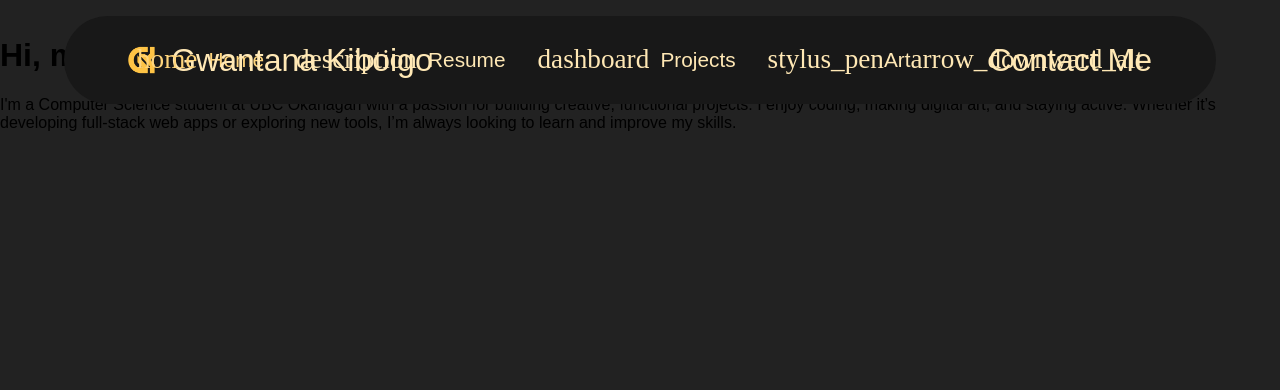
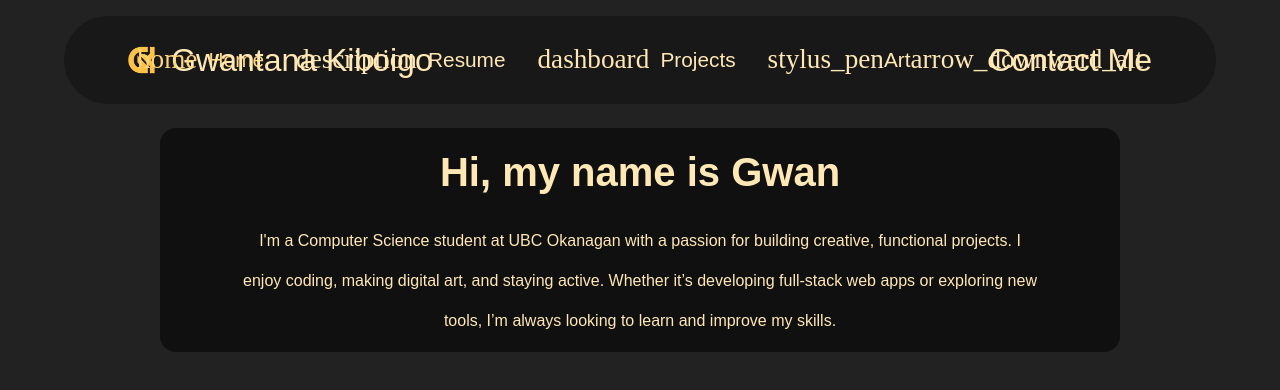
Before and after one commit to gwan-kib/portfolio-website-2, a React (Create React App) app in the folder my-portfolio/: page / in a window 1280 px wide. Shown: the top 390 px of the page. Built offline with nearby package versions, Linux system fonts and the light colour scheme; a web font is replaced by a local one.

Commit message:
V2.5.0 | super basic homepage set up + got the universal head to work properly

```diff
--- a/my-portfolio/src/components/UniversalHead.jsx
+++ b/my-portfolio/src/components/UniversalHead.jsx
@@ -1,15 +1,17 @@
 import { Helmet } from 'react-helmet';
+import '../styles/general-styles.css';
+import '../styles/navbar-styles.css';
+import '../styles/mainpage-styles.css';
 
-export default function CustomHead({ title }) {
+function UniversalHead({ title }) {
     return (
         <Helmet>
             <title>{title}</title>
             <link rel="icon" href="/reusables/websiteLogoGold.png" type="image/png" />
             <meta charSet="utf-8" />
             <meta name="viewport" content="width=device-width, initial-scale=1.0" />
-            <link rel="stylesheet" href="/styles/general-styles.css" />
-            <link rel="stylesheet" href="/styles/navbar-styles.css" />
-            <link rel="stylesheet" href="/styles/mainpage-styles.css" />
         </Helmet>
     );
 }
+
+export default UniversalHead;
--- a/my-portfolio/src/styles/mainpage-styles.css
+++ b/my-portfolio/src/styles/mainpage-styles.css
@@ -1,34 +1,39 @@
 #about-me-section {
-  background-color: #101010;
+    background: #101010;
+    color: #ffe8b5;
+
+    position: relative;
     display: flex;
+    flex-direction: column;
     justify-content: center;
     align-items: center;
 
-  width: 80%;
-  min-height: 100vh;
+    width: 75%;
+    height: 14rem;
 
-  padding: 4rem 2rem;
+    left: 50%;
+    transform: translateX(-50%);
 
-    padding: 6rem 2rem 4rem 2rem; /* Top padding compensates for navbar height */
-  box-sizing: border-box;
-  margin-top: 5.5rem; /* Match your navbar height */
+    margin-top: 7rem;
+
+    border-radius: 1rem;
+
 }
 
 #about-me-content {
-  width: 80%;
-  max-width: 800px;
-  text-align: left;
-  color: #ffe8b5;
+    text-align: center;
 }
 
 #about-me-title {
     font-size: 2.5rem;
     font-weight: 700;
-  margin-bottom: 1rem;
 }
 
 #about-me-description {
-  font-size: 1.3rem;
-  line-height: 1.8;
+    font-size: 1rem;
     font-weight: 400;
+    line-height: 2.5;
+
+    padding-left: 5rem;
+    padding-right: 5rem;
 }
--- a/my-portfolio/src/styles/navbar-styles.css
+++ b/my-portfolio/src/styles/navbar-styles.css
@@ -4,6 +4,8 @@
 #navbar {
     width: 90%;
     height: 5.5rem;
+
+    z-index: 100;
 
     position: fixed;
     top: 1rem;
--- a/my-portfolio/src/webpages/ArtCommissionsPage.js
+++ b/my-portfolio/src/webpages/ArtCommissionsPage.js
@@ -1,11 +1,11 @@
-import { useEffect } from 'react';
+import UniversalHead from '../components/UniversalHead.jsx';
 
 function ArtCommissionsPage() {
-  useEffect(() => {
-    document.title = "Gwantana Kiboigo | Commissions";
-  }, []);
 
   return (
+    <>
+      <UniversalHead title="Gwantana Kiboigo | Commissions" />
+
       <div>
         <div className="filler-text">
           <p>Lorem ipsum dolor sit amet.</p>
@@ -25,6 +25,8 @@ function ArtCommissionsPage() {
           <p>Lorem ipsum dolor sit amet.</p>
         </div>
       </div>
+
+    </>
   );
 }
 
--- a/my-portfolio/src/webpages/ArtPersonalPage.js
+++ b/my-portfolio/src/webpages/ArtPersonalPage.js
@@ -1,11 +1,11 @@
-import { useEffect } from 'react';
+import UniversalHead from '../components/UniversalHead.jsx';
 
 function ArtPersonalPage() {
-  useEffect(() => {
-    document.title = "Gwantana Kiboigo | Personal Art";
-  }, []);
 
   return (
+    <>
+      <UniversalHead title="Gwantana Kiboigo | Personal Art" />
+
       <div>
         <div className="filler-text">
           <p>Lorem ipsum dolor sit amet.</p>
@@ -25,6 +25,8 @@ function ArtPersonalPage() {
           <p>Lorem ipsum dolor sit amet.</p>
         </div>
       </div>
+
+    </>
   );
 }
 
--- a/my-portfolio/src/webpages/MainPage.js
+++ b/my-portfolio/src/webpages/MainPage.js
@@ -1,11 +1,12 @@
-import { useEffect } from 'react';
+import UniversalHead from '../components/UniversalHead.jsx';
 
 function MainPage() {
-  useEffect(() => {
-    document.title = "Gwantana Kiboigo | Homepage";
-  }, []);
 
   return (
+    <>
+      <UniversalHead title="Gwantana Kiboigo | Homepage" />
+
+      <div>
         <div id="about-me-section">
           <div id="about-me-content">
             <h1 id="about-me-title">Hi, my name is Gwan</h1>
@@ -17,6 +18,8 @@ function MainPage() {
             </p>
           </div>
         </div>
+      </div>
+    </>
   );
 }
 
--- a/my-portfolio/src/webpages/ProjectsPage.js
+++ b/my-portfolio/src/webpages/ProjectsPage.js
@@ -1,11 +1,11 @@
-import { useEffect } from 'react';
+import UniversalHead from '../components/UniversalHead.jsx';
 
 function ProjectsPage() {
-  useEffect(() => {
-    document.title = "Gwantana Kiboigo | Projects";
-  }, []);
 
   return (
+    <>
+      <UniversalHead title="Gwantana Kiboigo | Personal Art" />
+
       <div>
         <div className="filler-text">
           <p>Lorem ipsum dolor sit amet.</p>
@@ -25,6 +25,8 @@ function ProjectsPage() {
           <p>Lorem ipsum dolor sit amet.</p>
         </div>
       </div>
+
+    </>
     );
 }
 
--- a/my-portfolio/src/webpages/ResumePage.js
+++ b/my-portfolio/src/webpages/ResumePage.js
@@ -1,11 +1,11 @@
-import { useEffect } from 'react';
+import UniversalHead from '../components/UniversalHead.jsx';
 
 function ResumePage() {
-  useEffect(() => {
-    document.title = "Gwantana Kiboigo | Resume";
-  }, []);
 
   return (
+    <>
+      <UniversalHead title="Gwantana Kiboigo | Personal Art" />
+
       <div>
         <div className="filler-text">
           <p>Lorem ipsum dolor sit amet.</p>
@@ -25,6 +25,8 @@ function ResumePage() {
           <p>Lorem ipsum dolor sit amet.</p>
         </div>
       </div>
+
+    </>
     );
 }
 
```
Lines whose indentation alone changed are shown as unchanged.
